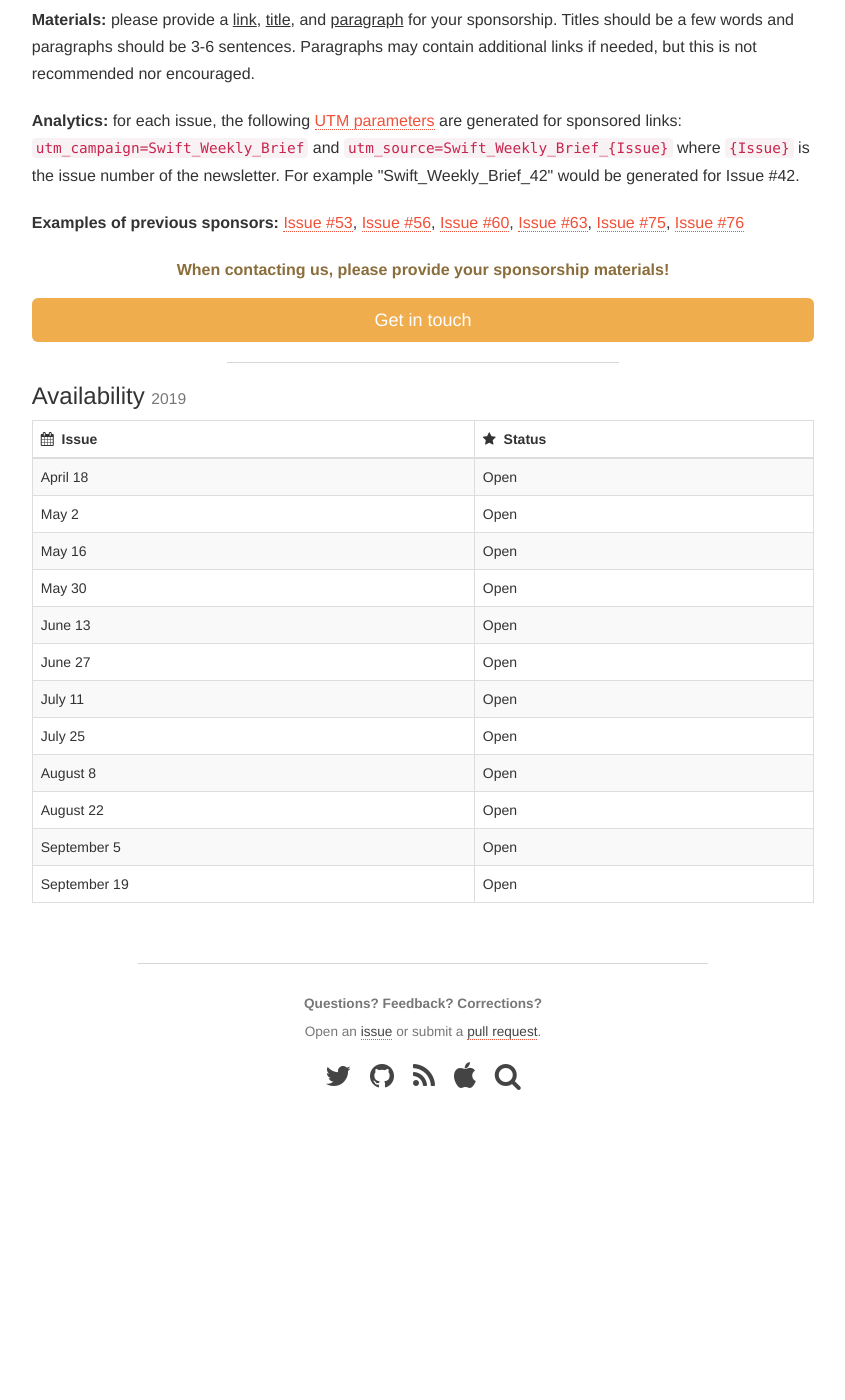
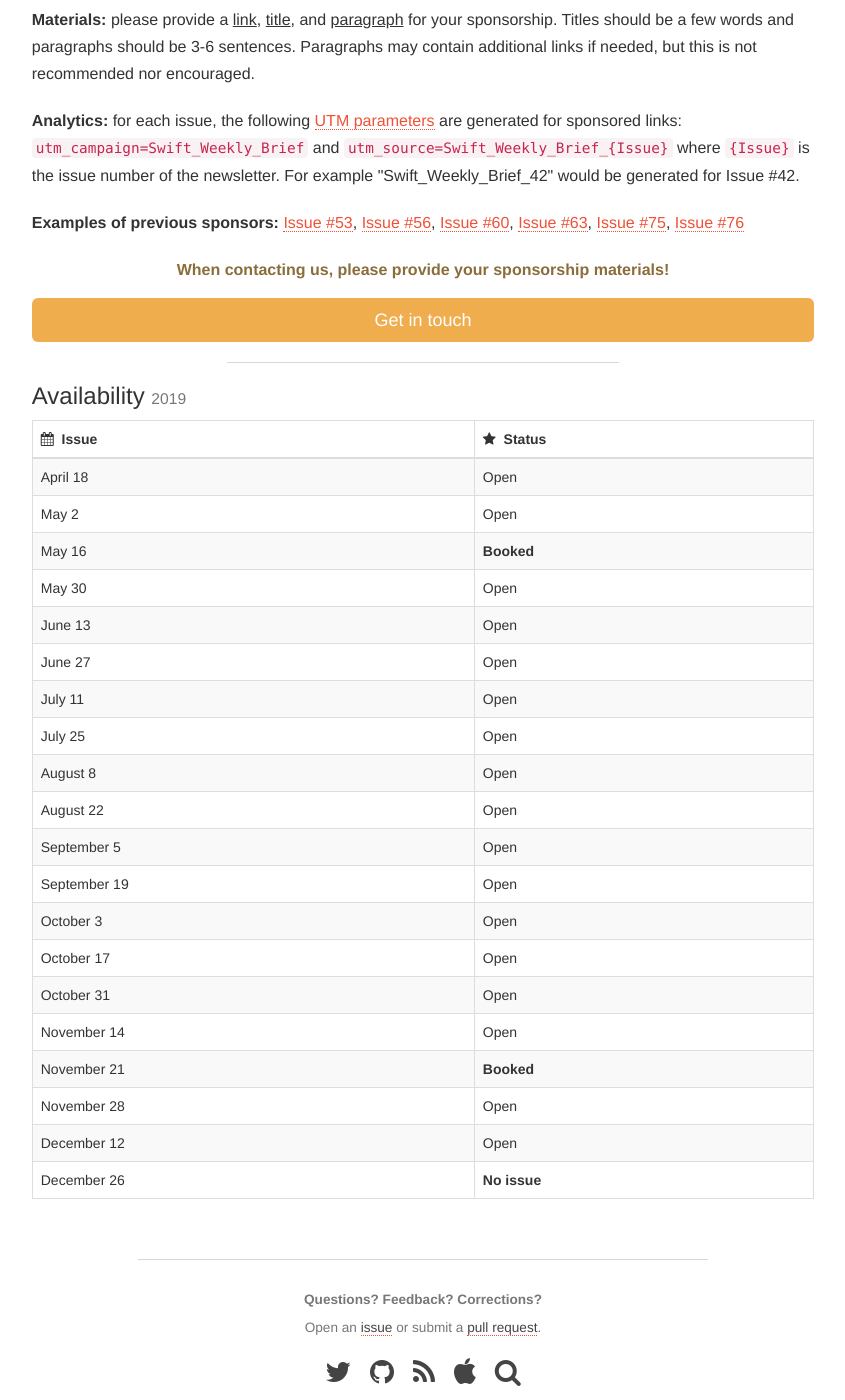
Before and after one commit to SwiftWeekly/swiftweekly.github.io, a Jekyll site: the page built from sponsorship.md, in a window 1280 px wide and 1400 px high, scrolled down 803 px. Shown: the whole window, without its empty margins (217-1062 px from the left). Built offline with Jekyll 4.4.1, drawn with Linux system fonts in a browser that asks for light colours; before the commit the page ends 1907 px from its top, so only the background shows below that.

Commit message:
Update sponsorship

```diff
--- a/sponsorship.md
+++ b/sponsorship.md
@@ -62,7 +62,7 @@
 |:-|:-|
 | April 18     | Open |
 | May 2        | Open |
-| May 16       | Open |
+| May 16       | **Booked** |
 | May 30       | Open |
 | June 13      | Open |
 | June 27      | Open |
@@ -72,6 +72,14 @@
 | August 22    | Open |
 | September 5  | Open |
 | September 19 | Open |
+| October 3    | Open |
+| October 17   | Open |
+| October 31   | Open |
+| November 14  | Open |
+| November 21  | **Booked** |
+| November 28  | Open |
+| December 12  | Open |
+| December 26  | **No issue** |
 {: class="table table-striped table-bordered"}
 </div>
 
```
